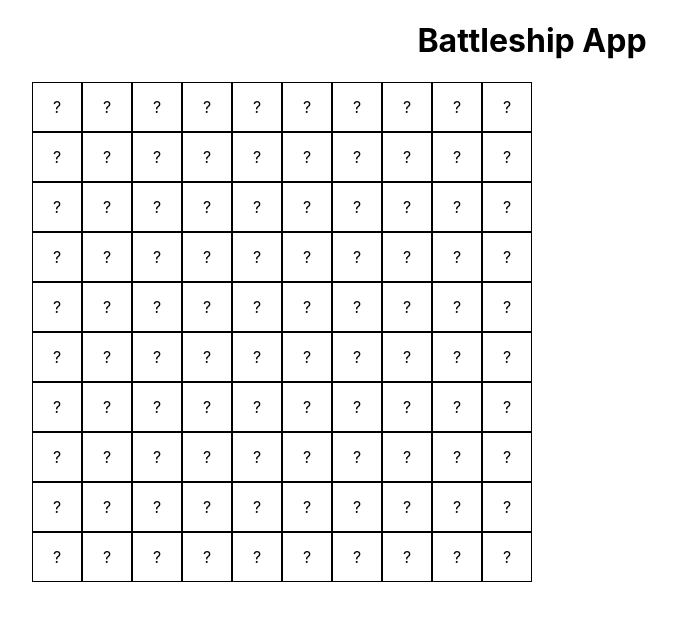
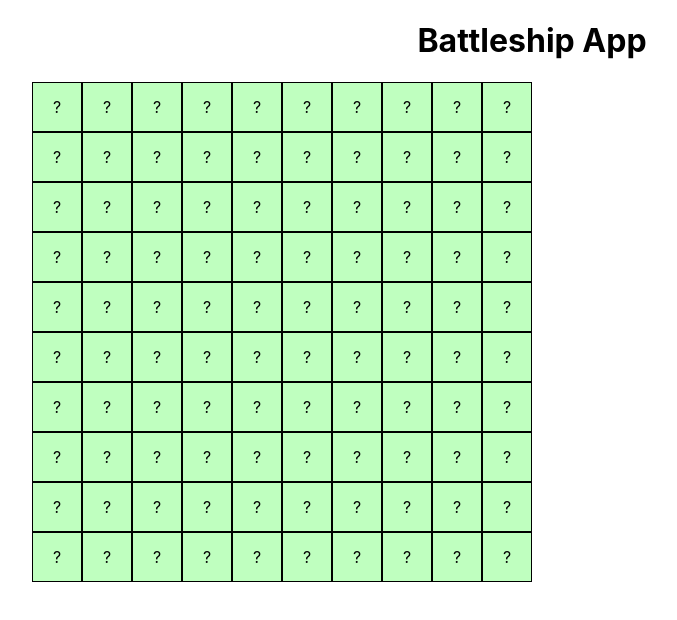
Before and after one commit to Gizzz/battleship-app, a React (Create React App) app: page / in a window 1280 px wide. Shown: the top 620 px of the page, without its empty margins (108-785 px from the left). Built offline with nearby package versions, Linux system fonts and the light colour scheme.

Commit message:
Board comp.: improve cell states declaration
- move cell states to constants
- add styles for missing states

```diff
--- a/src/components/Board/Board.jsx
+++ b/src/components/Board/Board.jsx
@@ -1,5 +1,12 @@
 import React from 'react';
 import './Board.scss';
+
+const cellStates = {
+  alive: '+',
+  dead: 'x',
+  miss: '-',
+  unknown: '?',
+}
 
 class Board extends React.Component {
   initialState = {
@@ -63,7 +70,7 @@ class Board extends React.Component {
       const row = [];
 
       for (let j = 0; j < boardSize; j++) {
-        row.push('-');
+        row.push(cellStates.unknown);
       }
 
       board.push(row);
@@ -74,7 +81,7 @@ class Board extends React.Component {
         const rowIndex = position[1];
         const colIndex = position[0];
         const isPositionAlive = position[2] === 1;
-        board[rowIndex][colIndex] = isPositionAlive ? '+' : 'x';
+        board[rowIndex][colIndex] = isPositionAlive ? cellStates.alive : cellStates.dead;
       }
     }
 
@@ -87,8 +94,11 @@ class Board extends React.Component {
 
     for (let rowIndex = 0; rowIndex < computedBoard.length; rowIndex++) {
       const row = computedBoard[rowIndex];
-      const colsJsx = row.map((cellValue, colIndex) => {
-        const modifierClass = cellValue === 'x' ? 'board__cell--dead' : '';
+      const colsJsx = row.map((cellState, colIndex) => {
+        const modifierClass =
+          cellState === cellStates.miss ? 'board__cell--miss' :
+          cellState === cellStates.dead ? 'board__cell--dead' :
+          'board__cell--unknown';
 
         return (
           <div
@@ -96,7 +106,11 @@ class Board extends React.Component {
             key={colIndex}
             onClick={this.createCellClickHandler(rowIndex, colIndex)}
           >
-            {cellValue === 'x' ? 'x' : '?'}
+            {
+              cellState === cellStates.miss ? '-' :
+              cellState === cellStates.dead ? 'x' :
+              '?'
+            }
           </div>
         )
       });
--- a/src/components/Board/Board.scss
+++ b/src/components/Board/Board.scss
@@ -19,8 +19,12 @@
   user-select: none;
 }
 
-.board__cell--alive {
+.board__cell--unknown {
   background-color: rgba(0, 255, 0, .25);
+}
+
+.board__cell--miss {
+  background-color: rgba(255, 255, 0, .25);
 }
 
 .board__cell--dead {
```
